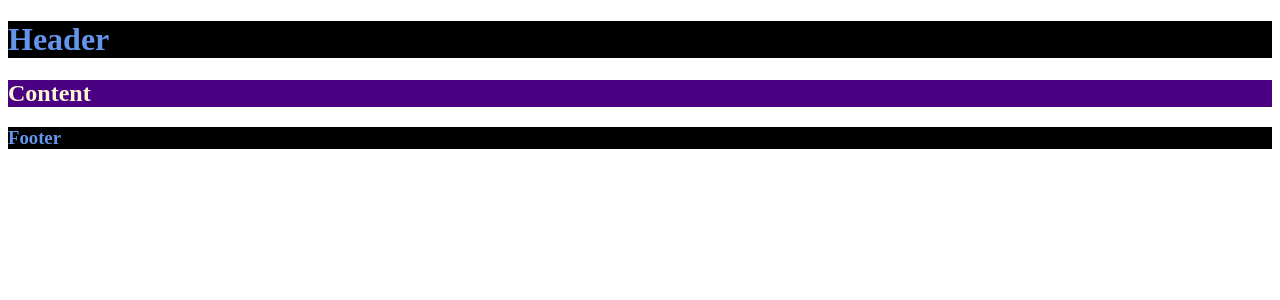
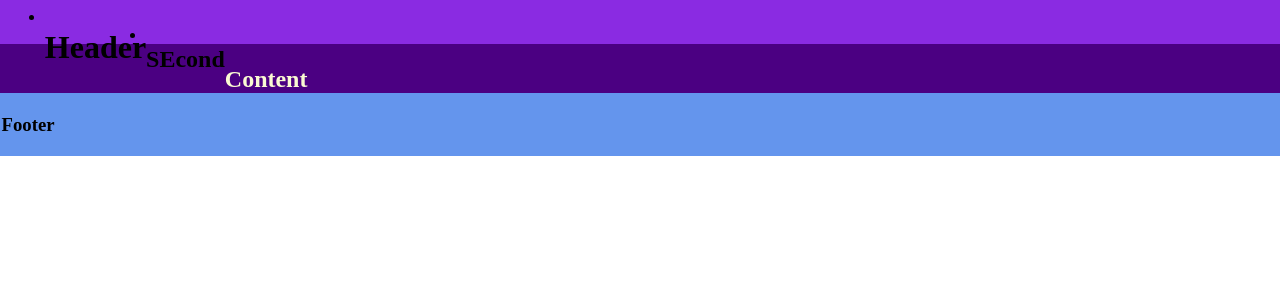
Before and after one commit to akinniyThomas/EBC_Project, a Django app: page / in a window 1280 px wide. Shown: the top 300 px of the page. Run offline with Django 3.2, Linux system fonts and the light colour scheme.

Commit message:
working on style.css and index.html

```diff
--- a/EBC_Project/ebc_app/static/ebc_app/style.css
+++ b/EBC_Project/ebc_app/static/ebc_app/style.css
@@ -1,17 +1,29 @@
 .head
 {
-    color : cornflowerblue;
-    background-color : black;
+    color : black;
+    background-color : blueviolet;
+    margin: -1.3em -0.5em;
+    padding: 0.3em;
 }
 
-.cont
-{
-    color : lightgoldenrodyellow;
-    background-color : indigo;
+.cont {
+    color: lightgoldenrodyellow;
+    background-color: indigo;
+    margin: -0.1em -0.5em;
+    padding: 0.1em;
 }
 
-.foot
-{
-    color:cornflowerblue;
-    background-color: black;
+.foot {
+    color: black;
+    background-color: cornflowerblue;
+    margin: -1.3em -0.5em;
+    padding: 0.1em;
 }
+
+.head-icon:hover {
+    color: white;
+}
+
+.head-icon {
+    float: left;
+}
--- a/EBC_Project/ebc_app/templates/ebc_app/index.html
+++ b/EBC_Project/ebc_app/templates/ebc_app/index.html
@@ -1,7 +1,10 @@
 {% extends "ebc_app/base.html" %}
 
 {% block header %}
-    <h1>Header</h1>
+    <ul>
+        <li><h1 class="head-icon">Header</h1></li>
+        <li><h2 class="head-icon">SEcond</h2></li>
+     </ul>
 {% endblock %}
 
 {% block content %}
```
